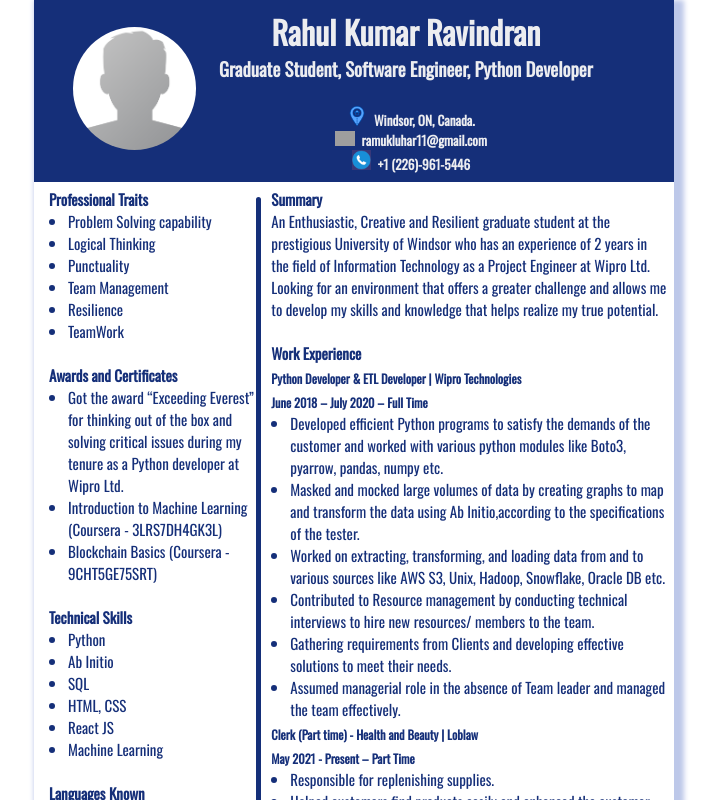
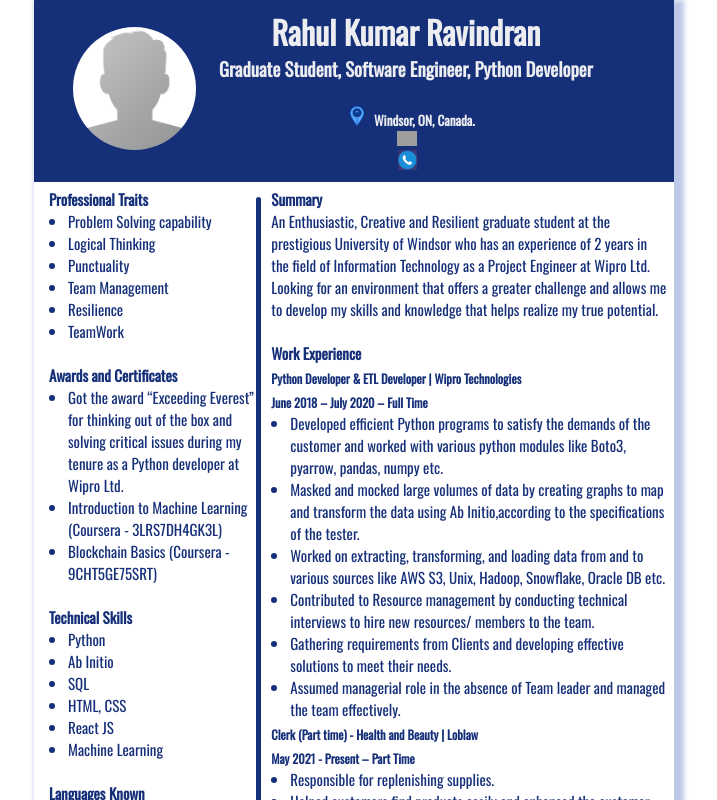
Before and after one commit to rahulkumarravindran/my-resume, a React (Create React App) app: page / in a window 1280 px wide. Shown: the top 800 px of the page, without its empty margins (286-1003 px from the left). Built offline with nearby package versions, Linux system fonts and the light colour scheme; grey boxes are pictures that could not be loaded.

Commit message:
Update App.js

```diff
--- a/src/App.js
+++ b/src/App.js
@@ -8,8 +8,8 @@ function App() {
     name: 'Rahul Kumar Ravindran',
     designation :'Graduate Student, Software Engineer, Python Developer',
     address:'Windsor, ON, Canada.',
-    emailAddress: 'ramukluhar11@gmail.com',
-    phone: '+1 (226)-961-5446',
+    /*emailAddress: 'ramukluhar11@gmail.com',
+    phone: '+1 (226)-961-5446',*/
     professionalTraits: ['Problem Solving capability','Logical Thinking','Punctuality','Team Management','Resilience','TeamWork'],
     summary: ['An Enthusiastic, Creative and Resilient graduate student at the prestigious University of Windsor who has an experience of 2 years in the field of Information Technology as a Project Engineer at Wipro Ltd.','Looking for an environment that offers a greater challenge and allows me to develop my skills and knowledge that helps realize my true potential.'],
     workExperience:[{role:'Python Developer & ETL Developer | Wipro Technologies',timePeriod: 'June 2018 – July 2020 – Full Time',responsiblities: ['Developed efficient Python programs to satisfy the demands of the customer and worked with various python modules like Boto3, pyarrow, pandas, numpy etc.', 'Masked and mocked large volumes of data by creating graphs to map and transform the data using Ab Initio,according to the specifications of the tester.','Worked on extracting, transforming, and loading data from and to various sources like AWS S3, Unix, Hadoop, Snowflake, Oracle DB etc.','Contributed to Resource management by conducting technical interviews to hire new resources/ members to the team.','Gathering requirements from Clients and developing effective solutions to meet their needs.','Assumed managerial role in the absence of Team leader and managed the team effectively.']},{role:'Clerk (Part time) - Health and Beauty | Loblaw',timePeriod: 'May 2021 - Present – Part Time',responsiblities: ['Responsible for replenishing supplies.','Helped customers find products easily and enhanced the customer experience.','Responsible for billing and receiving payments from customers.','Ensuring product pricing updates and modify seasonal planograms.']}],
```
